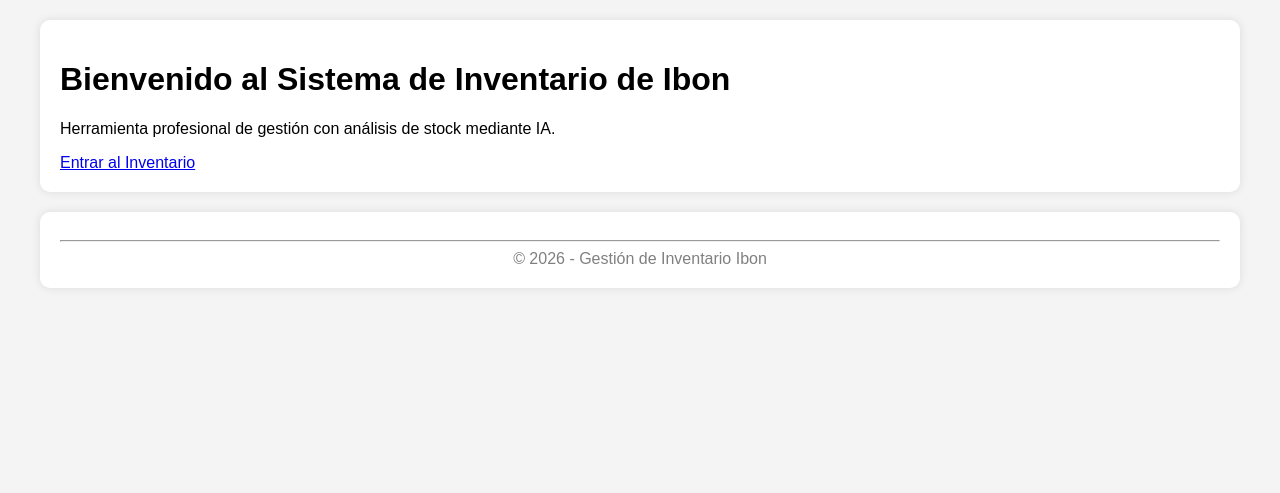
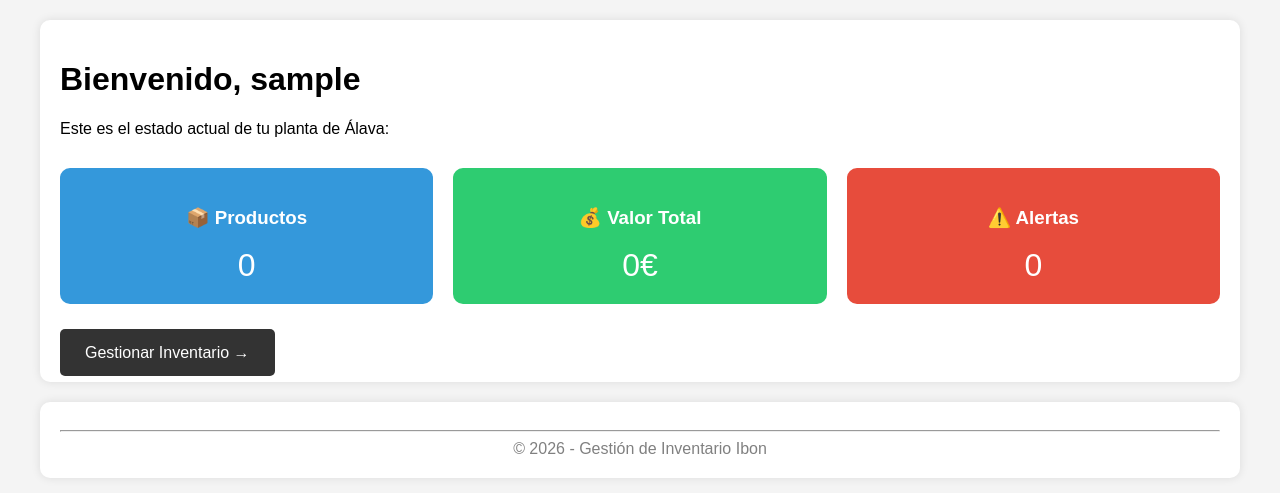
Before and after one commit to batlarson/inventario_django, a Django app: page /productos/bienvenida/ in a window 1280 px wide. Shown: the part 79-572 px from the top of the page. Run offline with Django 5.2, Linux system fonts and the light colour scheme; the visitor is signed in with stand-in values (Sample User, id 1); data that the repository does not hold is empty.

Commit message:
Mejora visual en bienvenida y grafico en el inventario

```diff
--- a/productos/templates/productos/bienvenida.html
+++ b/productos/templates/productos/bienvenida.html
@@ -1,7 +1,31 @@
 {% extends 'productos/base.html' %}
 
 {% block contenido %}
-    <h1>Bienvenido al Sistema de Inventario de Ibon</h1>
-    <p>Herramienta profesional de gestión con análisis de stock mediante IA.</p>
-    <a href="{% url 'listado' %}">Entrar al Inventario</a>
+<h1>Bienvenido, {{ user.username }}</h1>
+<p>Este es el estado actual de tu planta de Álava:</p>
+
+<div style="display: flex; gap: 20px; margin-top: 30px;">
+
+    <div style="flex: 1; background: #3498db; color: white; padding: 20px; border-radius: 10px; text-align: center;">
+        <h3>📦 Productos</h3>
+        <p style="font-size: 2em; margin: 0;">{{ total }}</p>
+    </div>
+
+    <div style="flex: 1; background: #2ecc71; color: white; padding: 20px; border-radius: 10px; text-align: center;">
+        <h3>💰 Valor Total</h3>
+        <p style="font-size: 2em; margin: 0;">{{ valor }}€</p>
+    </div>
+
+    <div style="flex: 1; background: #e74c3c; color: white; padding: 20px; border-radius: 10px; text-align: center;">
+        <h3>⚠️ Alertas</h3>
+        <p style="font-size: 2em; margin: 0;">{{ alertas }}</p>
+    </div>
+
+</div>
+
+<div style="margin-top: 40px;">
+    <a href="{% url 'listado' %}" style="padding: 15px 25px; background: #333; color: white; text-decoration: none; border-radius: 5px;">
+        Gestionar Inventario →
+    </a>
+</div>
 {% endblock %}
--- a/productos/views.py
+++ b/productos/views.py
@@ -2,16 +2,36 @@ from django.shortcuts import render, redirect, get_object_or_404
 from django.contrib.auth.decorators import login_required
 from django.http import HttpResponse
 from django.contrib import messages
+from django.db.models import Count, Sum
 from .models import Producto, Categoria
 from .forms import ProductoForm
 from .ia_logic import predecir_reabastecimiento
 
 def bienvenida(request):
-    return render(request, 'productos/bienvenida.html')
+    mis_productos = Producto.objects.filter(usuario=request.user)
 
+    total_articulos = mis_productos.count()
+
+    valor_total = mis_productos.aggregate(Sum('precio'))['precio__sum'] or 0
+
+    alertas = mis_productos.filter(stock__lt=10).count()
+
+    contexto = {
+        'total': total_articulos,
+        'valor': valor_total,
+        'alertas': alertas,
+    }
+    return render(request, 'productos/bienvenida.html', contexto)
+
+@login_required
 def listado_productos(request):
     productos = Producto.objects.filter(usuario=request.user)
     categorias = Categoria.objects.all()
+
+    conteo_categorias = productos.values('categoria__nombre').annotate(total=Count('id'))
+
+    labels = [item['categoria__nombre'] or "Sin Categoría" for item in conteo_categorias]
+    data = [item['total'] for item in conteo_categorias]
 
     categoria_id = request.GET.get('categoria')
     if categoria_id:
@@ -28,8 +48,10 @@ def listado_productos(request):
     contexto = {
         'productos': productos,
         'categorias': categorias,
-        'critico': criticos,
-        'cantidad': productos.count()
+        'criticos': criticos,
+        'cantidad': productos.count(),
+        'labels': labels,
+        'data': data,
     }
     return render(request, 'productos/lista.html', contexto)
 
```
Also changed, not shown: productos/templates/productos/lista.html (+53 -14 lines).
